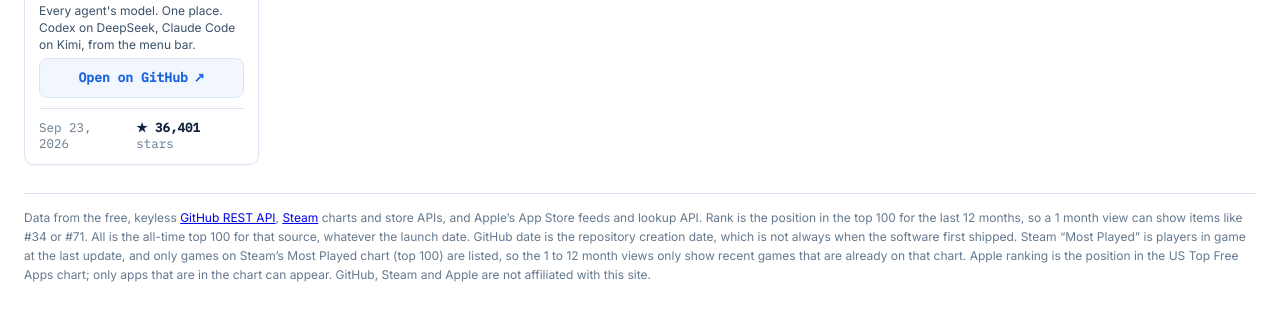
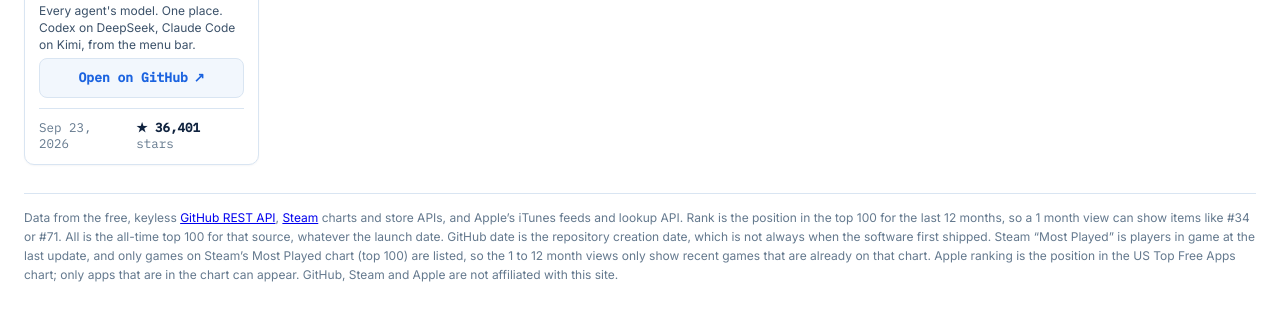
Before and after one commit to mzaiger/Software, a plain HTML site: page index.html in a window 1280 px wide. Shown: the part 1106-1426 px from the top of the page. Drawn offline with nearby package versions, Linux system fonts and the light colour scheme.

Commit message:
Update index.html

```diff
--- a/index.html
+++ b/index.html
@@ -37,7 +37,7 @@
   </div>
   <p class="count" id="count"></p>
   <div id="out"></div>
-  <p class="foot">Data from the free, keyless <a href="https://docs.github.com/en/rest/search/search#search-repositories"><img src="https://www.google.com/s2/favicons?domain=github.com&sz=64" alt="" width="14" height="14" loading="lazy" referrerpolicy="no-referrer" onerror="this.style.display='none'" style="width:14px;height:14px;border-radius:3px;vertical-align:-2px;margin-right:4px">GitHub REST API</a>, <a href="https://steamcommunity.com/dev"><img src="https://www.google.com/s2/favicons?domain=steamcommunity.com&sz=64" alt="" width="14" height="14" loading="lazy" referrerpolicy="no-referrer" onerror="this.style.display='none'" style="width:14px;height:14px;border-radius:3px;vertical-align:-2px;margin-right:4px">Steam</a> charts and store APIs, and Apple&rsquo;s App Store feeds and lookup API. Rank is the position in the top 100 for the last 12 months, so a 1 month view can show items like #34 or #71. All is the all-time top 100 for that source, whatever the launch date. GitHub date is the repository creation date, which is not always when the software first shipped. Steam &ldquo;Most Played&rdquo; is players in game at the last update, and only games on Steam&rsquo;s Most Played chart (top 100) are listed, so the 1 to 12 month views only show recent games that are already on that chart. Apple ranking is the position in the US Top Free Apps chart; only apps that are in the chart can appear. GitHub, Steam and Apple are not affiliated with this site.</p>
+  <p class="foot">Data from the free, keyless <a href="https://docs.github.com/en/rest/search/search#search-repositories"><img src="https://www.google.com/s2/favicons?domain=github.com&sz=64" alt="" width="14" height="14" loading="lazy" referrerpolicy="no-referrer" onerror="this.style.display='none'" style="width:14px;height:14px;border-radius:3px;vertical-align:-2px;margin-right:4px">GitHub REST API</a>, <a href="https://steamcommunity.com/dev"><img src="https://www.google.com/s2/favicons?domain=steamcommunity.com&sz=64" alt="" width="14" height="14" loading="lazy" referrerpolicy="no-referrer" onerror="this.style.display='none'" style="width:14px;height:14px;border-radius:3px;vertical-align:-2px;margin-right:4px">Steam</a> charts and store APIs, and Apple&rsquo;s iTunes feeds and lookup API. Rank is the position in the top 100 for the last 12 months, so a 1 month view can show items like #34 or #71. All is the all-time top 100 for that source, whatever the launch date. GitHub date is the repository creation date, which is not always when the software first shipped. Steam &ldquo;Most Played&rdquo; is players in game at the last update, and only games on Steam&rsquo;s Most Played chart (top 100) are listed, so the 1 to 12 month views only show recent games that are already on that chart. Apple ranking is the position in the US Top Free Apps chart; only apps that are in the chart can appear. GitHub, Steam and Apple are not affiliated with this site.</p>
 </main>
 <script src="app.js"></script>
 </body>
```
